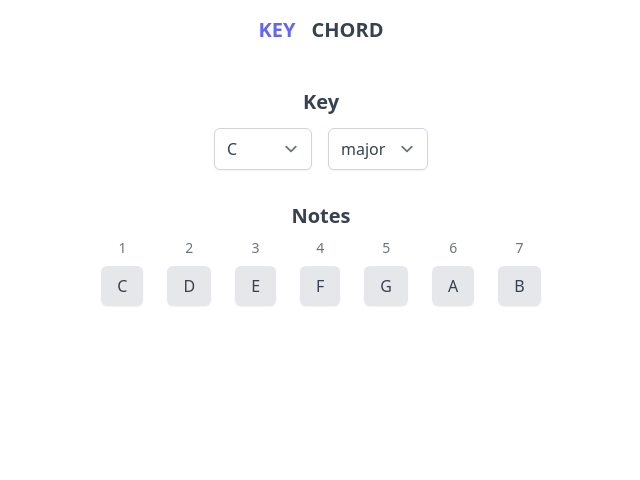
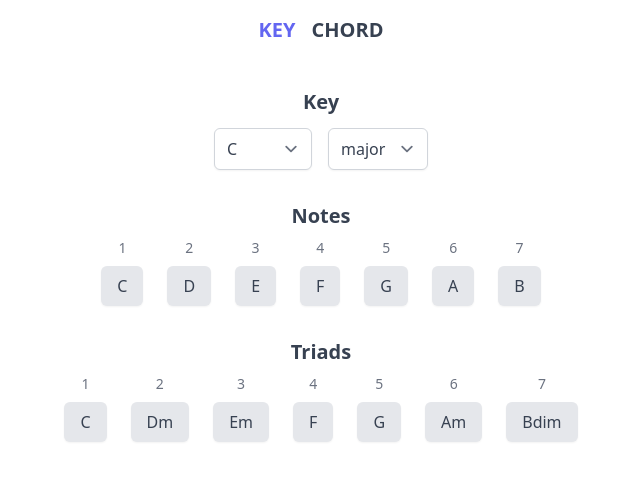
Before and after one commit to shawnrivers/music-theory-tools, a Next.js app: page / in a window 1280 px wide. Shown: the top 480 px of the page, without its empty margins (319-959 px from the left). Built offline with nearby package versions, Linux system fonts and the light colour scheme.

Commit message:
Add diatonic triads in key

```diff
--- a/src/pages/chord.tsx
+++ b/src/pages/chord.tsx
@@ -7,8 +7,7 @@ import {
   getNoteName,
   getNoteNames,
 } from 'app/utils/note';
-import { CHORDS, getChordNoteIndices, getChordSymbol } from 'app/utils/chord';
-import { ChordSymbol } from 'app/components/ChordSymbol';
+import { CHORDS, getChordNoteIndices } from 'app/utils/chord';
 import { ChordPopover } from 'app/components/popover/ChordPopover';
 
 const baseNoteOptions = NOTE_INDICES.map(index => ({
--- a/src/pages/index.tsx
+++ b/src/pages/index.tsx
@@ -9,6 +9,8 @@ import {
 } from 'app/utils/note';
 import { useCallback, useMemo, useState } from 'react';
 import { getNoteIndicesInKey, KeyType } from 'app/utils/key';
+import { TRIADS_IN_KEY } from 'app/utils/chord';
+import { ChordPopover } from 'app/components/popover/ChordPopover';
 
 const homeNoteOptions = NOTE_INDICES.map(index => ({
   value: index,
@@ -47,6 +49,15 @@ const KeyPage: NextPage = () => {
     );
   }, [selectedKey]);
 
+  const triads = useMemo(
+    () =>
+      noteNameListInKey.map((noteName, i) => ({
+        baseNote: noteName,
+        type: TRIADS_IN_KEY[selectedKey.type][i],
+      })),
+    [noteNameListInKey, selectedKey.type],
+  );
+
   return (
     <div className="flex flex-col items-center">
       <section className="flex flex-col items-center">
@@ -82,6 +93,28 @@ const KeyPage: NextPage = () => {
           })}
         </ul>
       </section>
+      <section className="mt-8 flex flex-col items-center">
+        <h2>Triads</h2>
+        <ul className="mt-2 px-16 flex flex-wrap gap-6">
+          {triads.map((triad, i) => {
+            const chordNameString = `${convertNoteNameToString(
+              triad.baseNote,
+            )} ${triad.type}`;
+            return (
+              <li key={chordNameString} className="flex-1 text-center">
+                <div className="text-sm text-gray-500 dark:text-gray-400">
+                  {i + 1}
+                </div>
+                <ChordPopover
+                  baseNote={triad.baseNote}
+                  chordType={triad.type}
+                  className="mt-2"
+                />
+              </li>
+            );
+          })}
+        </ul>
+      </section>
     </div>
   );
 };
--- a/src/utils/chord.ts
+++ b/src/utils/chord.ts
@@ -1,4 +1,5 @@
 import { GeneralNoteIndex, Note } from 'app/constants/note';
+import { ItemsInKey, KeyType } from './key';
 import { convertNoteNameToString, getNoteIndex, getNoteName } from './note';
 
 const TRIAD_CHORDS = [
@@ -15,9 +16,10 @@ const SEVENTH_CHORDS = [
 ] as const;
 export const CHORDS = [...TRIAD_CHORDS, ...SEVENTH_CHORDS] as const;
 
+type TriadChordType = typeof TRIAD_CHORDS[number];
 export type ChordType = typeof CHORDS[number];
 
-const chordIntervals: Record<ChordType, number[]> = {
+const chordIntervals: Readonly<Record<ChordType, number[]>> = Object.freeze({
   'major triad': [4, 3],
   'minor triad': [3, 4],
   'augmented triad': [4, 4],
@@ -26,7 +28,30 @@ const chordIntervals: Record<ChordType, number[]> = {
   'minor seventh': [3, 4, 3],
   'dominant seventh': [4, 3, 3],
   'diminished seventh': [3, 3, 3],
-};
+});
+
+export const TRIADS_IN_KEY: Readonly<
+  Record<KeyType, ItemsInKey<TriadChordType>>
+> = Object.freeze({
+  major: [
+    'major triad',
+    'minor triad',
+    'minor triad',
+    'major triad',
+    'major triad',
+    'minor triad',
+    'diminished triad',
+  ],
+  minor: [
+    'minor triad',
+    'diminished triad',
+    'major triad',
+    'minor triad',
+    'minor triad',
+    'major triad',
+    'major triad',
+  ],
+});
 
 /**
  * Get the chord's all notes' indices.
--- a/src/utils/key.ts
+++ b/src/utils/key.ts
@@ -16,7 +16,7 @@ import { getNoteIndex, getNoteNames } from 'app/utils/note';
 import { normalizeIndex } from 'app/utils/number';
 import { getItemByIndex } from 'app/utils/array';
 
-type ItemsInKey<T> = [T, T, T, T, T, T, T];
+export type ItemsInKey<T> = [T, T, T, T, T, T, T];
 // type GeneralNoteIndicesInKey = ItemsInKey<GeneralNoteIndexInKey>;
 type NormalizedNoteIndicesInKey = ItemsInKey<NormalizedNoteIndexInKey>;
 
```
